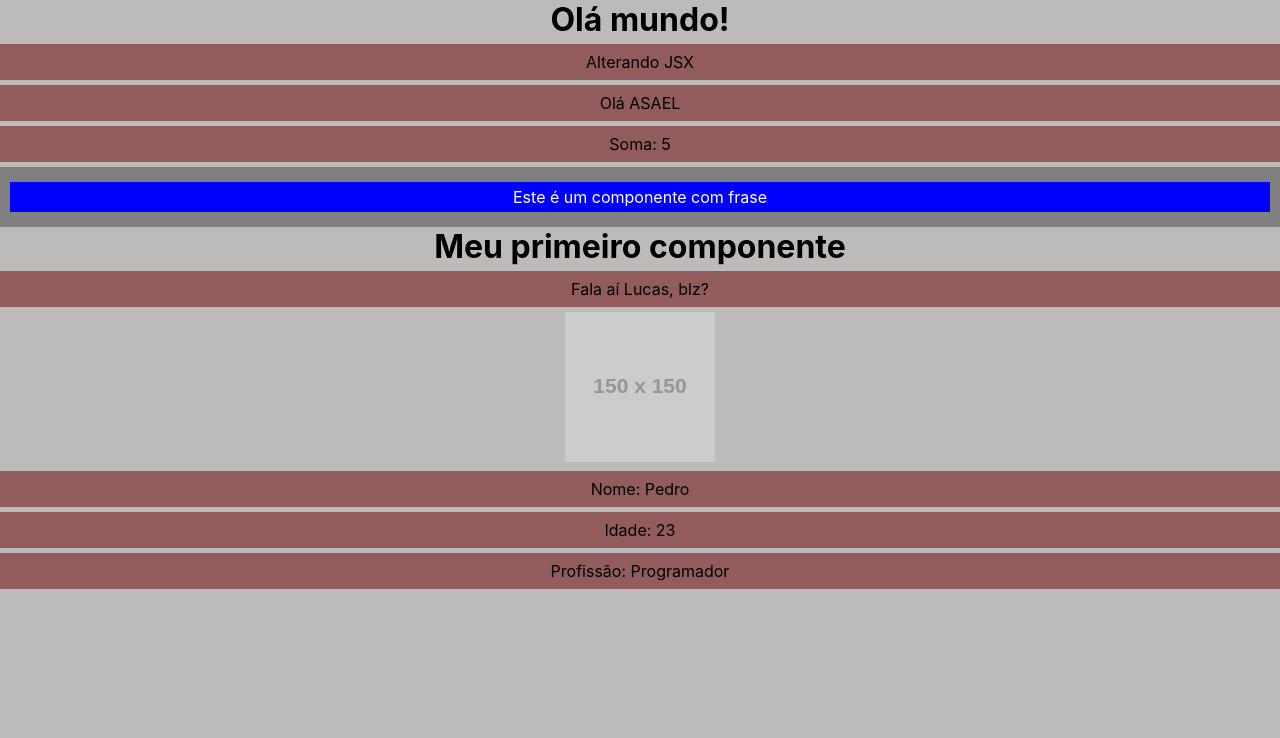
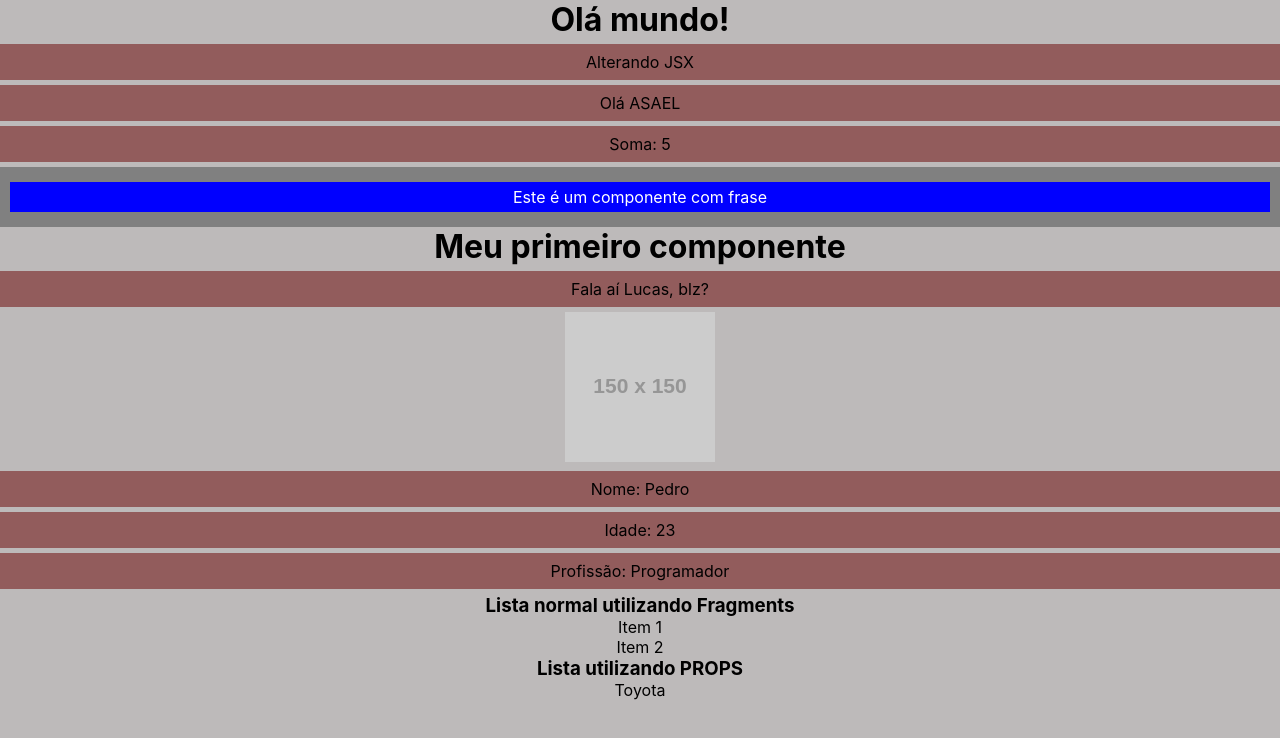
Before and after one commit to asaelhonorio/ReactJS, a React (Create React App) app in the folder meu-projeto/: page / in a window 1280 px wide. Shown: the top 738 px of the page. Built offline with nearby package versions, Linux system fonts and the light colour scheme.

Commit message:
Fragments

```diff
--- a/meu-projeto/src/App.css
+++ b/meu-projeto/src/App.css
@@ -44,6 +44,7 @@
 }
 body{
   background-color: rgb(189, 186, 186);
+  padding-bottom: 500px;
 }
 .App{
   text-align: center;
--- a/meu-projeto/src/App.js
+++ b/meu-projeto/src/App.js
@@ -2,6 +2,7 @@ import './App.css';
 import HelloWorld from './components/HelloWorld';
 import PraticProps from './components/PraticProps';
 import Pessoa from './components/Pessoa';
+import List from './components/List';
 
 // Função principal que faz tudo acontecer
 function App() {
@@ -24,7 +25,9 @@ function App() {
       <PraticProps nome='Lucas' />
 
       <Pessoa nome='Pedro' idade='23' profissao='Programador' foto='https://via.placeholder.com/150' />
+      <List />
     </div>
+
   );
 }
 
--- /dev/null
+++ b/meu-projeto/src/components/Item.js
@@ -0,0 +1,8 @@
+function Item({marca}){
+    return(
+        <>
+            <li>{marca}</li>
+        </>
+    )
+}
+export default Item
--- /dev/null
+++ b/meu-projeto/src/components/List.js
@@ -0,0 +1,28 @@
+import Item from "./Item"
+
+function List(){
+    return(
+        // FORMA NORMAL
+        /*<div>
+            <ul>
+                <li>Item 1</li>
+                <li>Item 2</li>
+            </ul>
+        </div>*/
+
+        // FRAGMENTS
+        <>
+            <h3>Lista normal utilizando Fragments</h3>
+            <ul>
+                <li>Item 1</li>
+                <li>Item 2</li>
+            </ul>
+            <h3>Lista utilizando PROPS</h3>
+            <ul>
+                <Item marca='Toyota'/>
+            </ul>
+        </>
+
+    )
+}
+export default List
```
